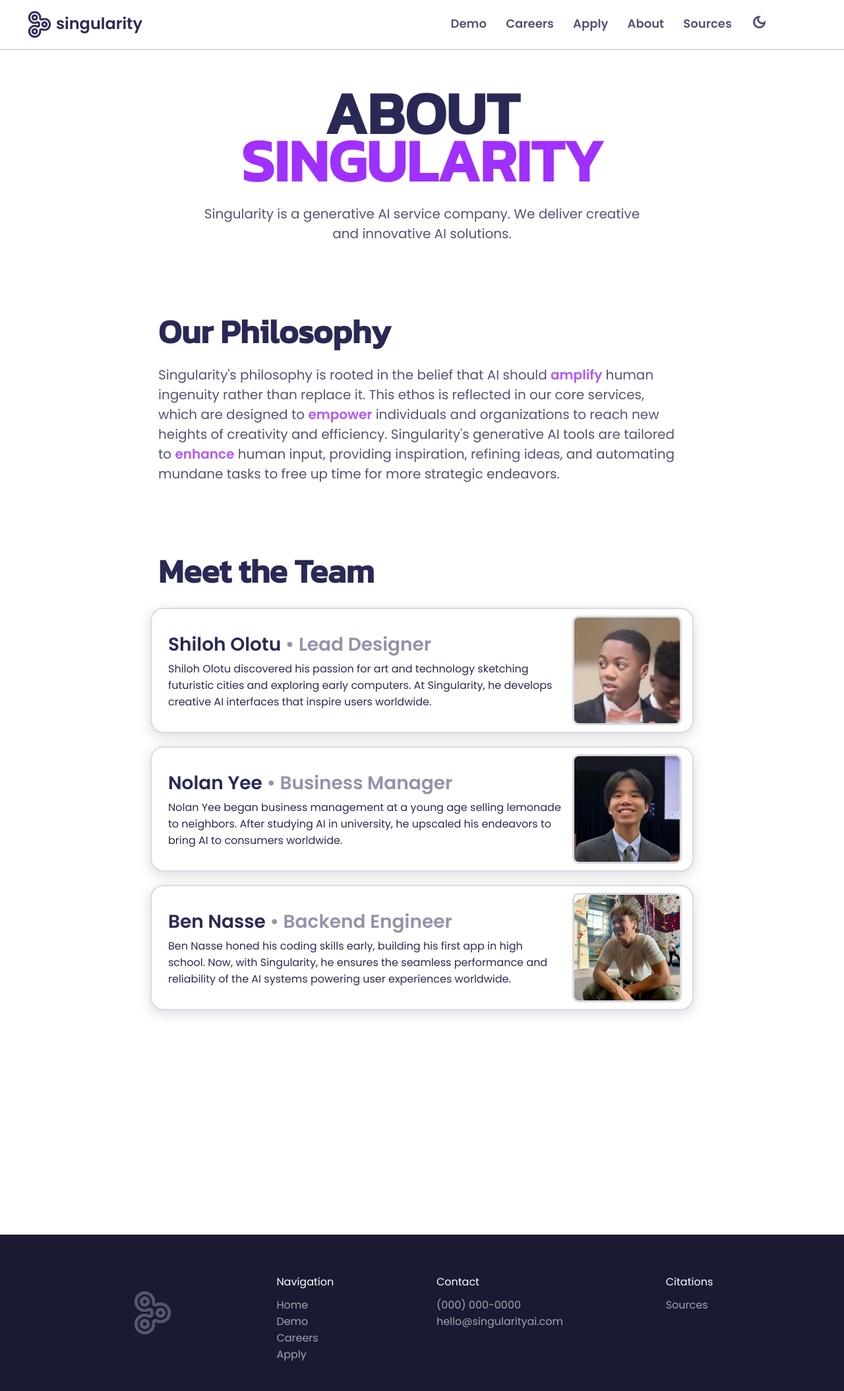
After one commit to shiloholotu/fbla2024, a Flask app: page /aboutus in a window 1280 px wide. The commit adds this page. Shown: the whole page at 66% size. Run offline with Flask 2, Linux system fonts and the light colour scheme.

Commit message:
Adding About Us

```diff
--- a/app.py
+++ b/app.py
@@ -25,18 +25,6 @@ def index():
 def demo():
     return render_template("demo.html")
 
-@app.route("/engineer")
-def engineer():
-    return render_template("engineer.html")
-
-@app.route("/data")
-def data():
-    return render_template("data.html")
-
-@app.route("/risk")
-def risk():
-    return render_template("risk.html")
-
 @app.route("/careers")
 def careers():
     return render_template("careers.html")
@@ -53,6 +41,9 @@ def positions():
 def sources():
     return render_template("sources.html")
 
+@app.route("/aboutus")
+def aboutus():
+    return render_template("aboutus.html")
 
 @app.route("/submit/<inp>/<rnd>")
 def submit(inp,rnd):
@@ -65,4 +56,4 @@ def submit(inp,rnd):
     return render_template("success.html")
 
 if __name__ == "__main__":
-    app.run()
+    app.run(debug=True)
--- a/static/styles/main.css
+++ b/static/styles/main.css
@@ -625,6 +625,58 @@ select {
     opacity: .35;
 }
 
+/* ABOUT US */
+#teamHeader {
+    font-family: 'Kanit';
+    font-size: min(50px,7vw);
+    line-height: 80%;
+    color: var(--font-color);
+    text-align: left;
+    margin-bottom: 5px;
+
+}
+
+.teamMember {
+    display: flex;
+    width: min(800px,80%);
+    margin: auto;
+    border: 2px solid var(--transparent-border-color);
+    padding: 10px;
+    align-items: center;
+    border-radius: 20px;
+    margin-bottom: 20px;
+    box-shadow: 0px 5px 20px var(--transparent-border-color);
+}
+
+.teamMember h1 {
+    font-weight: 600;
+    margin: 0;
+    margin-left: 15px;
+    font-size: 28px;
+}
+
+.teamMember p {
+    margin: 0;
+    margin-top: 3px;
+    margin-left: 15px;
+    font-size: 16px;
+}
+
+.lighter {
+    opacity: 0.5;
+}
+
+.teamFace {
+    width: 160px;
+    height: 160px;
+    margin-right: 6px;
+    display: block;
+    margin-left: auto;
+    margin-left: 16px;
+    border-radius: 10px;
+    border: 3px solid var(--transparent-border-color);
+
+}
 
 /* MAIN CAREERS PAGE */
 
--- /dev/null
+++ b/templates/aboutus.html
@@ -0,0 +1,94 @@
+<!DOCTYPE html>
+<html lang="en">
+    <head>
+
+        <meta charset="UTF-8">
+
+        <meta name="viewport" content="width=device-width, initial-scale=1.0, minimum-scale=1"/>
+        <meta http-equiv="X-UA-Compatible" content="ie=edge">
+
+        <link rel="preconnect" href="https://fonts.gstatic.com">
+		<link href="https://fonts.googleapis.com/css?family=Poppins:400,600,800" rel="stylesheet">
+        <link rel="preconnect" href="https://fonts.googleapis.com">
+
+        <link href="https://fonts.googleapis.com/css2?family=Kanit:wght@400;500&family=Share+Tech&display=swap" rel="stylesheet">
+        <link href="https://fonts.googleapis.com/css?family=Material+Icons|Material+Icons+Outlined|Material+Icons+Two+Tone|Material+Icons+Round|Material+Icons+Sharp" rel="stylesheet">
+
+        <link rel="stylesheet" href="static/styles/main.css">
+
+        <!-- Animate on Scroll -->
+        <link rel="stylesheet" href="https://unpkg.com/aos@next/dist/aos.css" />
+        <!-- Jquery -->
+        <script src="https://ajax.googleapis.com/ajax/libs/jquery/3.7.1/jquery.min.js"></script>
+
+        <!-- Favicon -->
+        <link rel="icon" href="static/assets/logo.png">
+
+        <title>About Us | Singularity</title>
+
+    </head>
+
+    <body>
+
+        {% include 'navbar.html' %}
+
+
+        <div data-aos="fade-in" data-aos-duration="700">
+
+            <div class="sectionHeader">
+                <h1>About <br><span class="purpText">Singularity</span></h1>
+                <p>Singularity is a generative AI service company. We deliver creative and innovative AI solutions.</p>
+            </div>
+
+            <div class="companyInfo">
+                <div>
+                    <h1>Our Philosophy</h1>
+                    <p>Singularity's philosophy is rooted in the belief that AI should <span class="purpText">amplify</span> human ingenuity rather than replace it. This ethos is reflected in our core services, which are designed to <span class="purpText">empower</span> individuals and organizations to reach new heights of creativity and efficiency. Singularity's generative AI tools are tailored to <span class="purpText">enhance</span> human input, providing inspiration, refining ideas, and automating mundane tasks to free up time for more strategic endeavors.</p>
+                </div>
+            </div>
+
+            <div class="companyInfo">
+                <div>
+                    <h1 id="teamHeader">Meet the Team</h1>
+                </div>
+            </div>
+
+            <div class="teamMember">
+                <div>
+                    <h1>Shiloh Olotu <span class="lighter">• Lead Designer</span></h1>
+                    <p>Shiloh Olotu discovered his passion for art and technology sketching futuristic cities and exploring early computers. At Singularity, he develops creative AI interfaces that inspire users worldwide.</p>
+                </div>
+                <img class="teamFace" src="static/assets/team/shilohOlotu.jpg">
+            </div>
+
+            <div class="teamMember">
+                <div>
+                    <h1>Nolan Yee <span class="lighter">• Business Manager</span></h1>
+                    <p>Nolan Yee began business management at a young age selling lemonade to neighbors. After studying AI in university, he upscaled his endeavors to bring AI to consumers worldwide.</p>
+                </div>
+                <img class="teamFace" src="static/assets/team/nolanYee.png">
+            </div>
+
+            <div class="teamMember">
+                <div>
+                    <h1>Ben Nasse <span class="lighter">• Backend Engineer</span></h1>
+                    <p>Ben Nasse honed his coding skills early, building his first app in high school. Now, with Singularity, he ensures the seamless performance and reliability of the AI systems powering user experiences worldwide.</p>
+                </div>
+                <img class="teamFace" src="static/assets/team/benNasse.png">
+
+            </div>
+
+
+            <div class="gap"></div>
+            <div class="gap"></div>
+
+        </div>
+
+
+        {% include 'footer.html' %}
+
+        {% include 'scripts.html' %}
+
+    </body>
+
+</html>
--- a/templates/careers.html
+++ b/templates/careers.html
@@ -44,7 +44,7 @@
 
             <div class="companyInfo">
                 <div>
-                    <h1>Our Core Values</h1>
+                    <h1>Our Core Workplace Values</h1>
                     <p>At Singularity, we operate on a crucial set of core values. As a visionary creative AI company, we prioritize <span class="purpText">ethical innovation,</span> ensuring that our AI technology is developed with profound commitments to ethical standards. Additionally, we believe that <span class="purpText">transparency</span> in demystifying AI development is a cornerstone that allows us to foster trust among stakeholders.</p>
                     <br><p><span class="purpText">Collaboration</span> is key at Singularity. We embrace diversity in thought and ideas, drawing upon a berth of perspectives to maximize our consideration of diverse perspectives. Lastly, we are committed to <span class="purpText">lifelong learning,</span> as we believe education allows for us to make positive changes in the future through AI.</p>
                 </div>
--- a/templates/navbar.html
+++ b/templates/navbar.html
@@ -5,6 +5,7 @@
         <a class="nav-link" href="/demo">Demo</a>
         <a class="nav-link" href="/careers">Careers</a>
         <a class="nav-link" href="/application">Apply</a>
+        <a class="nav-link" href="/aboutus">About</a>
         <a class="nav-link" href="/sources">Sources</a>
         <a class="material-icons-outlined" id="modeButton" onclick="switchMode()">dark_mode</a>
         <!--<button class="nav-link" onclick="showLoginForm()">Login</button>-->
@@ -30,6 +31,7 @@
     <a class="nav-link" href="/demo">Demo</a>
     <a class="nav-link" href="/careers">Careers</a>
     <a class="nav-link" href="/application">Apply</a>
+    <a class="nav-link" href="/aboutus">About</a>
     <a class="nav-link" href="/sources">Sources</a>
     <!--<button class="nav-link" onclick="showLoginForm()">Login</button>-->
 </div>
```
Also changed, not shown: static/assets/team/benNasse.png (added), static/assets/team/nolanYee.png (added), static/assets/team/shilohOlotu.jpg (added).
